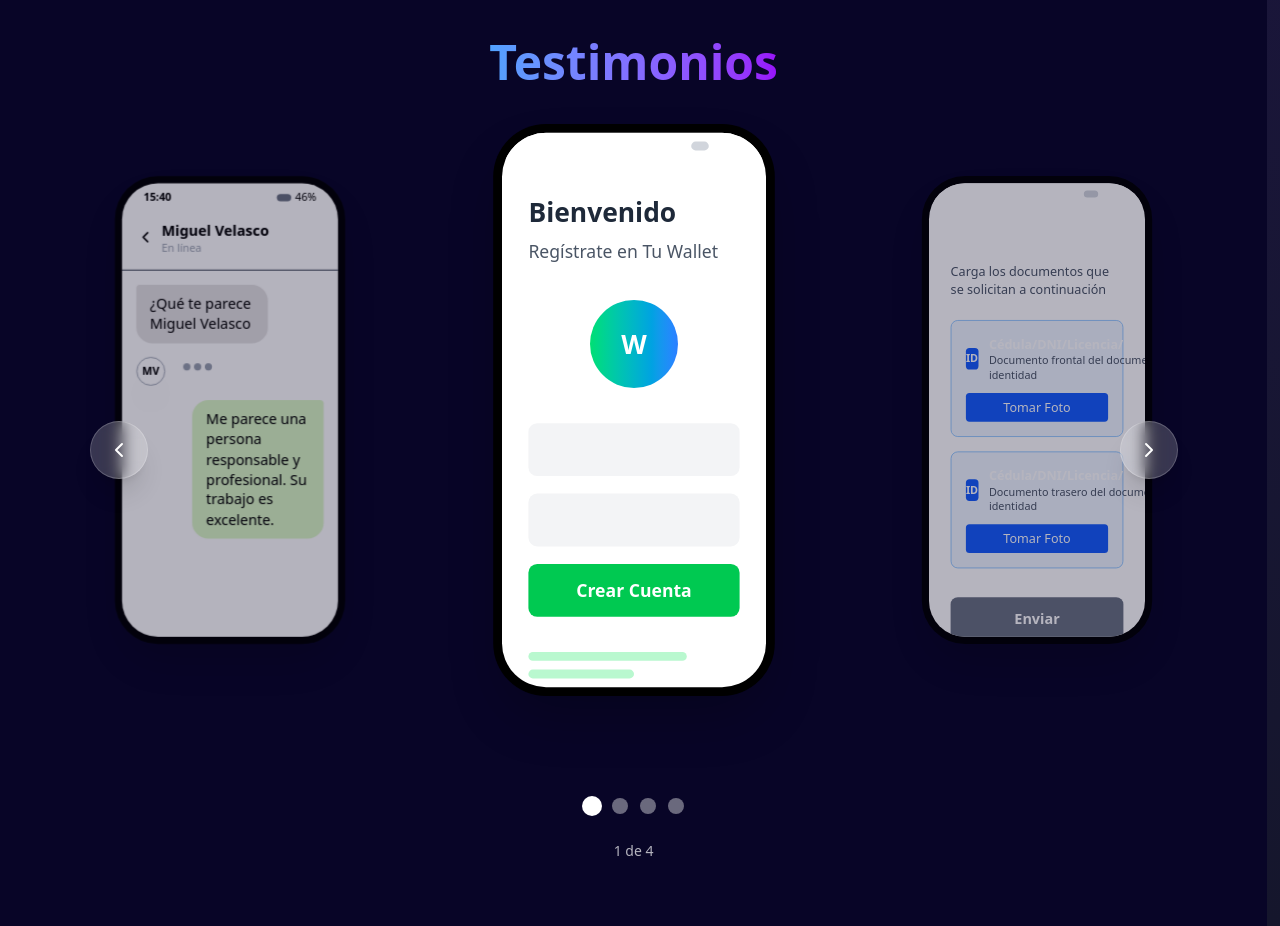
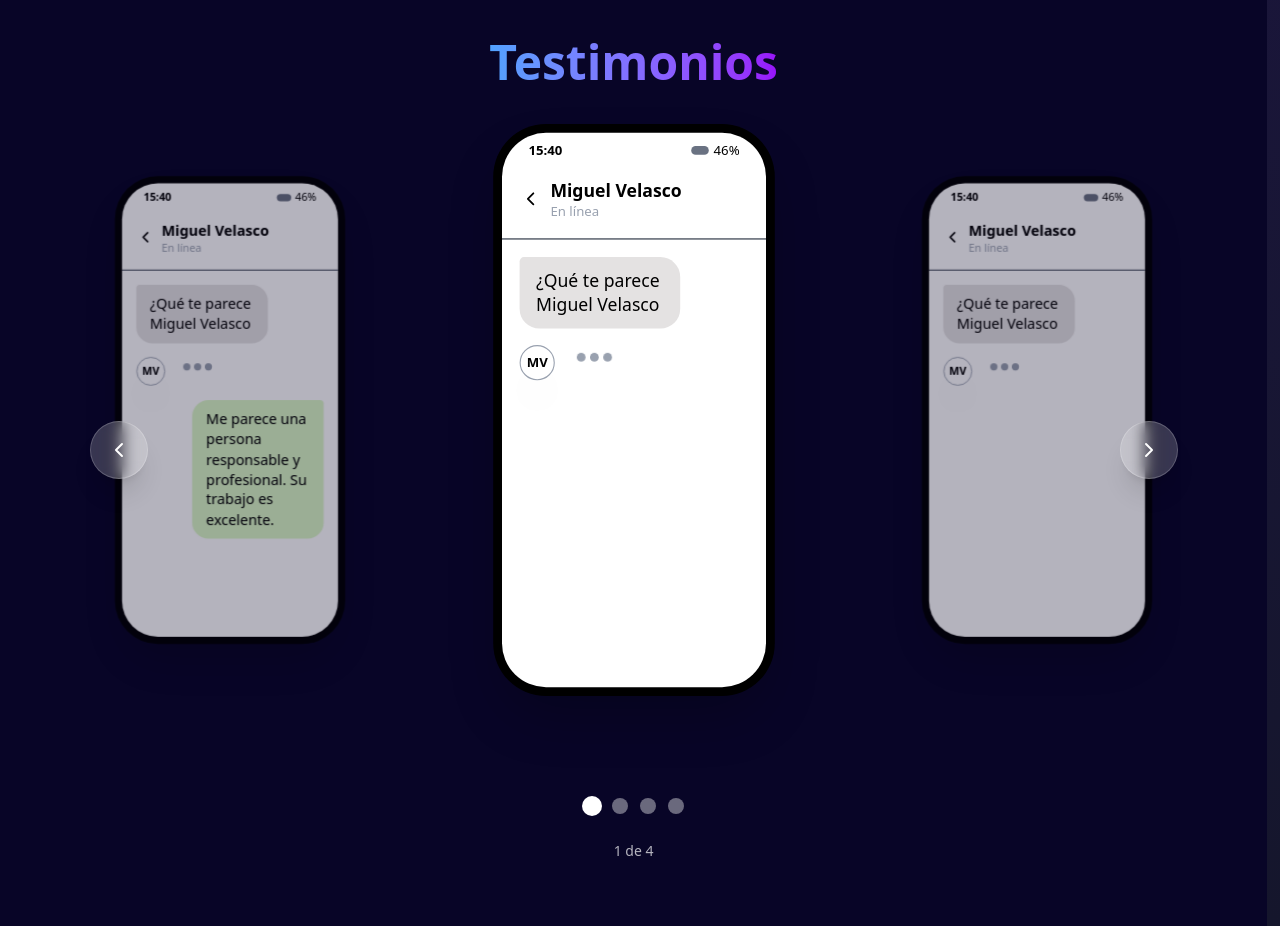
Before and after one commit to Velasco36/porfolioMiguelVelasco, a Next.js app: page / in a window 1280 px wide. Shown: the part 3480-4406 px from the top of the page. Built offline with nearby package versions, Linux system fonts and the light colour scheme.

Commit message:
feat: add tyles

```diff
--- a/src/app/Pages/Testimonios.tsx
+++ b/src/app/Pages/Testimonios.tsx
@@ -96,39 +96,47 @@ const Testimonios = () => {
        <div className="relative mx-auto w-64 h-[520px] bg-black rounded-[3rem] p-2 shadow-2xl">
         <div className="w-full h-full bg-white rounded-[2.5rem] overflow-hidden relative">
           {/* Status bar */}
-            <div className="bg-white h-6 flex justify-between items-center px-6 pt-2">
-              <span className="text-xs font-semibold">15:40</span>
-              <div className="flex space-x-1">
-                <div className="w-4 h-2 bg-gray-300 rounded-sm"></div>
-                <span className="text-xs">46%</span>
+          <div className="bg-whiteh-6 flex justify-between items-center px-6 pt-2">
+            <span className="text-xs font-semibold text-black">15:40</span>
+            <div className="flex space-x-1 items-center">
+              <div className="w-4 h-2 bg-gray-500 rounded-sm"></div>
+              <span className="text-xs text-black">46%</span>
             </div>
           </div>
 
-            {/* Content */}
-            <div className="p-6 pt-8">
-              <h3 className="text-2xl font-bold text-gray-800 mb-2">Bienvenido</h3>
-              <p className="text-gray-600 mb-8">Regístrate en Tu Wallet</p>
-
-              {/* Logo placeholder */}
-              <div className="flex justify-center mb-8">
-                <div className="w-20 h-20 bg-gradient-to-r from-green-400 to-blue-500 rounded-full flex items-center justify-center">
-                  <span className="text-white font-bold text-2xl">W</span>
+          {/* Chat header */}
+          <div className="flex items-center p-4  border-gray-800 border-b-[0.5px]">
+            <ChevronLeft className="w-5 h-5 text-black" />
+            <div className="ml-2 flex-1">
+              <p className="font-semibold text-black">Miguel Velasco</p>
+              <p className="text-xs text-gray-400">En línea</p>
             </div>
           </div>
 
-              {/* Form fields */}
-              <div className="space-y-4">
-                <div className="h-12 bg-gray-100 rounded-lg"></div>
-                <div className="h-12 bg-gray-100 rounded-lg"></div>
-                <div className="h-12 bg-green-500 rounded-lg flex items-center justify-center">
-                  <span className="text-white font-semibold">Crear Cuenta</span>
+          {/* Chat content */}
+          <div className="p-4 h-[calc(100%-88px)] overflow-y-auto ">
+
+            <div className="message received mb-4">
+              <div className="message-content bg-gray-700 rounded-lg p-3 max-w-[80%]">
+                <p className="text-black">¿Qué te parece Miguel Velasco</p>
               </div>
             </div>
 
-              <div className="mt-8 space-y-2">
-                <div className="h-2 bg-green-200 rounded-full w-3/4"></div>
-                <div className="h-2 bg-green-200 rounded-full w-1/2"></div>
+            {/* Indicador de escritura */}
+            <div className="flex items-center mb-4">
+              <div className="w-8 h-8 rounded-full bg-white border border-gray-400 shadow-2xl flex items-center justify-center mr-2">
+                <span className="text-black font-bold text-xs">MV</span>
               </div>
+              <div className=" bg-white  rounded-xl p-3">
+                <div className="flex space-x-1">
+                  <div className="w-2 h-2 bg-gray-400 rounded-full animate-bounce animation-delay-100"></div>
+                  <div className="w-2 h-2 bg-gray-400 rounded-full animate-bounce animation-delay-200"></div>
+                  <div className="w-2 h-2 bg-gray-400 rounded-full animate-bounce animation-delay-300"></div>
+                </div>
+              </div>
+            </div>
+
+
           </div>
         </div>
       </div>
@@ -140,60 +148,47 @@ const Testimonios = () => {
         <div className="relative mx-auto w-64 h-[520px] bg-black rounded-[3rem] p-2 shadow-2xl">
         <div className="w-full h-full bg-white rounded-[2.5rem] overflow-hidden relative">
           {/* Status bar */}
-            <div className="bg-white h-6 flex justify-between items-center px-6 pt-2">
-              <span className="text-xs font-semibold">15:40</span>
-              <div className="flex space-x-1">
-                <div className="w-4 h-2 bg-gray-300 rounded-sm"></div>
-                <span className="text-xs">46%</span>
+          <div className="bg-whiteh-6 flex justify-between items-center px-6 pt-2">
+            <span className="text-xs font-semibold text-black">15:40</span>
+            <div className="flex space-x-1 items-center">
+              <div className="w-4 h-2 bg-gray-500 rounded-sm"></div>
+              <span className="text-xs text-black">46%</span>
             </div>
           </div>
 
-            {/* Header */}
-            <div className="flex items-center p-4">
-              <ChevronLeft className="w-5 h-5" />
-              <span className="ml-2 font-medium">Volver</span>
-            </div>
-
-            {/* Content */}
-            <div className="p-6 pt-2">
-              <p className="text-sm text-gray-600 mb-6">Carga los documentos que se solicitan a continuación</p>
-
-              {/* Document options */}
-              <div className="space-y-4">
-                <div className="border border-blue-300 rounded-lg p-4 bg-blue-50">
-                  <div className="flex items-center space-x-3">
-                    <div className="w-8 h-6 bg-blue-600 rounded flex items-center justify-center">
-                      <span className="text-white text-xs font-bold">ID</span>
-                    </div>
-                    <div>
-                      <p className="font-semibold text-sm">Cédula/DNI/Licencia/Pasaporte</p>
-                      <p className="text-xs text-gray-600">Documento frontal del documento de identidad</p>
-                    </div>
-                  </div>
-                  <div className="mt-3 h-8 bg-blue-600 rounded flex items-center justify-center">
-                    <span className="text-white text-sm">Tomar Foto</span>
+          {/* Chat header */}
+          <div className="flex items-center p-4  border-gray-800 border-b-[0.5px]">
+            <ChevronLeft className="w-5 h-5 text-black" />
+            <div className="ml-2 flex-1">
+              <p className="font-semibold text-black">Miguel Velasco</p>
+              <p className="text-xs text-gray-400">En línea</p>
             </div>
           </div>
 
-                <div className="border border-blue-300 rounded-lg p-4 bg-blue-50">
-                  <div className="flex items-center space-x-3">
-                    <div className="w-8 h-6 bg-blue-600 rounded flex items-center justify-center">
-                      <span className="text-white text-xs font-bold">ID</span>
-                    </div>
-                    <div>
-                      <p className="font-semibold text-sm">Cédula/DNI/Licencia/Pasaporte</p>
-                      <p className="text-xs text-gray-600">Documento trasero del documento de identidad</p>
+          {/* Chat content */}
+          <div className="p-4 h-[calc(100%-88px)] overflow-y-auto ">
+
+            <div className="message received mb-4">
+              <div className="message-content bg-gray-700 rounded-lg p-3 max-w-[80%]">
+                <p className="text-black">¿Qué te parece Miguel Velasco</p>
               </div>
             </div>
-                  <div className="mt-3 h-8 bg-blue-600 rounded flex items-center justify-center">
-                    <span className="text-white text-sm">Tomar Foto</span>
+
+            {/* Indicador de escritura */}
+            <div className="flex items-center mb-4">
+              <div className="w-8 h-8 rounded-full bg-white border border-gray-400 shadow-2xl flex items-center justify-center mr-2">
+                <span className="text-black font-bold text-xs">MV</span>
+              </div>
+              <div className=" bg-white  rounded-xl p-3">
+                <div className="flex space-x-1">
+                  <div className="w-2 h-2 bg-gray-400 rounded-full animate-bounce animation-delay-100"></div>
+                  <div className="w-2 h-2 bg-gray-400 rounded-full animate-bounce animation-delay-200"></div>
+                  <div className="w-2 h-2 bg-gray-400 rounded-full animate-bounce animation-delay-300"></div>
                 </div>
               </div>
             </div>
 
-              <div className="mt-8 h-12 bg-gray-500 rounded-lg flex items-center justify-center">
-                <span className="text-white font-semibold">Enviar</span>
-              </div>
+
           </div>
         </div>
       </div>
@@ -203,51 +198,49 @@ const Testimonios = () => {
       id: 3,
       mockup: (
        <div className="relative mx-auto w-64 h-[520px] bg-black rounded-[3rem] p-2 shadow-2xl">
-          <div className="w-full h-full bg-gray-700 rounded-[2.5rem] overflow-hidden relative">
+        <div className="w-full h-full bg-white rounded-[2.5rem] overflow-hidden relative">
           {/* Status bar */}
-            <div className="bg-transparent h-6 flex justify-between items-center px-6 pt-2">
-              <span className="text-xs font-semibold text-white">15:40</span>
-              <div className="flex space-x-1">
-                <div className="w-4 h-2 bg-gray-700 rounded-sm"></div>
-                <span className="text-xs text-white">46%</span>
+          <div className="bg-whiteh-6 flex justify-between items-center px-6 pt-2">
+            <span className="text-xs font-semibold text-black">15:40</span>
+            <div className="flex space-x-1 items-center">
+              <div className="w-4 h-2 bg-gray-500 rounded-sm"></div>
+              <span className="text-xs text-black">46%</span>
             </div>
           </div>
 
-            {/* Header */}
-            <div className="p-6 pt-4">
-              <div className="flex justify-between items-center mb-6">
-                <div>
-                  <p className="text-gray-400 text-sm">Hola,</p>
-                  <h2 className="text-xl font-bold text-white">Usuario</h2>
+          {/* Chat header */}
+          <div className="flex items-center p-4  border-gray-800 border-b-[0.5px]">
+            <ChevronLeft className="w-5 h-5 text-black" />
+            <div className="ml-2 flex-1">
+              <p className="font-semibold text-black">Miguel Velasco</p>
+              <p className="text-xs text-gray-400">En línea</p>
             </div>
-                <div className="w-10 h-10 bg-blue-500 rounded-full"></div>
           </div>
 
-              {/* Balance card */}
-              <div className="bg-white rounded-2xl p-6 shadow-lg mb-6">
-                <p className="text-gray-600 text-sm mb-2">Saldo total</p>
-                <h3 className="text-2xl font-bold mb-4">$12,450.00</h3>
-                <div className="flex space-x-4">
-                  <div className="flex-1 h-10 bg-blue-500 rounded-lg flex items-center justify-center">
-                    <span className="text-white text-sm font-semibold">Enviar</span>
+          {/* Chat content */}
+          <div className="p-4 h-[calc(100%-88px)] overflow-y-auto ">
+
+            <div className="message received mb-4">
+              <div className="message-content bg-gray-700 rounded-lg p-3 max-w-[80%]">
+                <p className="text-black">¿Qué te parece Miguel Velasco</p>
               </div>
-                  <div className="flex-1 h-10 bg-green-500 rounded-lg flex items-center justify-center">
-                    <span className="text-white text-sm font-semibold">Recibir</span>
+            </div>
+
+            {/* Indicador de escritura */}
+            <div className="flex items-center mb-4">
+              <div className="w-8 h-8 rounded-full bg-white border border-gray-400 shadow-2xl flex items-center justify-center mr-2">
+                <span className="text-black font-bold text-xs">MV</span>
+              </div>
+              <div className=" bg-white  rounded-xl p-3">
+                <div className="flex space-x-1">
+                  <div className="w-2 h-2 bg-gray-400 rounded-full animate-bounce animation-delay-100"></div>
+                  <div className="w-2 h-2 bg-gray-400 rounded-full animate-bounce animation-delay-200"></div>
+                  <div className="w-2 h-2 bg-gray-400 rounded-full animate-bounce animation-delay-300"></div>
                 </div>
               </div>
             </div>
 
-              {/* Quick actions */}
-              <div className="grid grid-cols-2 gap-4">
-                <div className="bg-white rounded-xl p-4 shadow-lg">
-                  <div className="w-8 h-8 bg-purple-500 rounded-full mb-2"></div>
-                  <p className="text-sm font-semibold">Transferir</p>
-                </div>
-                <div className="bg-white rounded-xl p-4 shadow-lg">
-                  <div className="w-8 h-8 bg-orange-500 rounded-full mb-2"></div>
-                  <p className="text-sm font-semibold">Pagar</p>
-                </div>
-              </div>
+
           </div>
         </div>
       </div>
```
Lines whose indentation alone changed are shown as unchanged.
